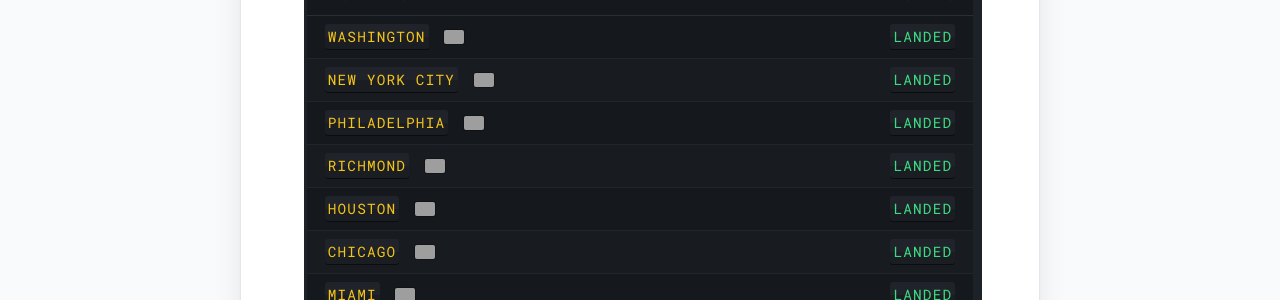
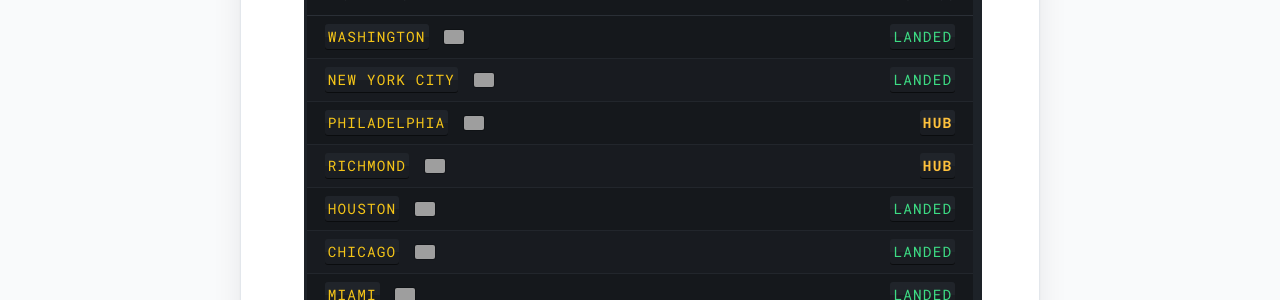
Before and after one commit to mklodi1/mklodi1.github.io, a Jekyll site: the page built from places/index.html, in a window 1280 px wide. Shown: the part 786-1086 px from the top of the page. Built offline with Jekyll 4.4.1, drawn with Linux system fonts in a browser that asks for light colours; grey boxes are pictures that could not be loaded.

Commit message:
Show HUB status for key places on departure board
Co-Authored-By: Claude Opus 5.5 <noreply@anthropic.com>
Claude-Session: https://claude.ai/code/session_018B7yRm4wV88UDqtVSP6gVK

```diff
--- a/assets/css/style.css
+++ b/assets/css/style.css
@@ -399,6 +399,7 @@ body { border-top: 6px solid var(--link); }
 .board-table td.flap { display: table-cell; background: none; box-shadow: none; padding: .5rem 1.1rem; }
 .board-table .dest .flag { vertical-align: -2px; margin-left: .35rem; }
 .board-table .status .flap { color: #3DDC84; }
+.board-table .status-hub .flap { color: #FFC23D; font-weight: 700; }
 .board-table th:last-child, .board-table td.status { text-align: right; }
 @media (max-width: 600px) {
   .board { box-shadow: 4px 4px 0 var(--text); }
--- a/places/index.html
+++ b/places/index.html
@@ -29,7 +29,7 @@ permalink: /places/
             {% assign n = forloop.index %}
             <tr data-index="{{ n }}" tabindex="0">
               <td class="dest"><span class="flap">{{ p.city | split: ',' | first | upcase }}</span>{% if p.country %} <img class="flag" src="https://flagcdn.com/{{ p.country | downcase }}.svg" alt="" width="20" height="14" onerror="this.remove()">{% endif %}</td>
-              <td class="status"><span class="flap">LANDED</span></td>
+              <td class="status{% if p.key %} status-hub{% endif %}"><span class="flap">{% if p.key %}HUB{% else %}LANDED{% endif %}</span></td>
             </tr>
             {% endfor %}
           </tbody>
```
